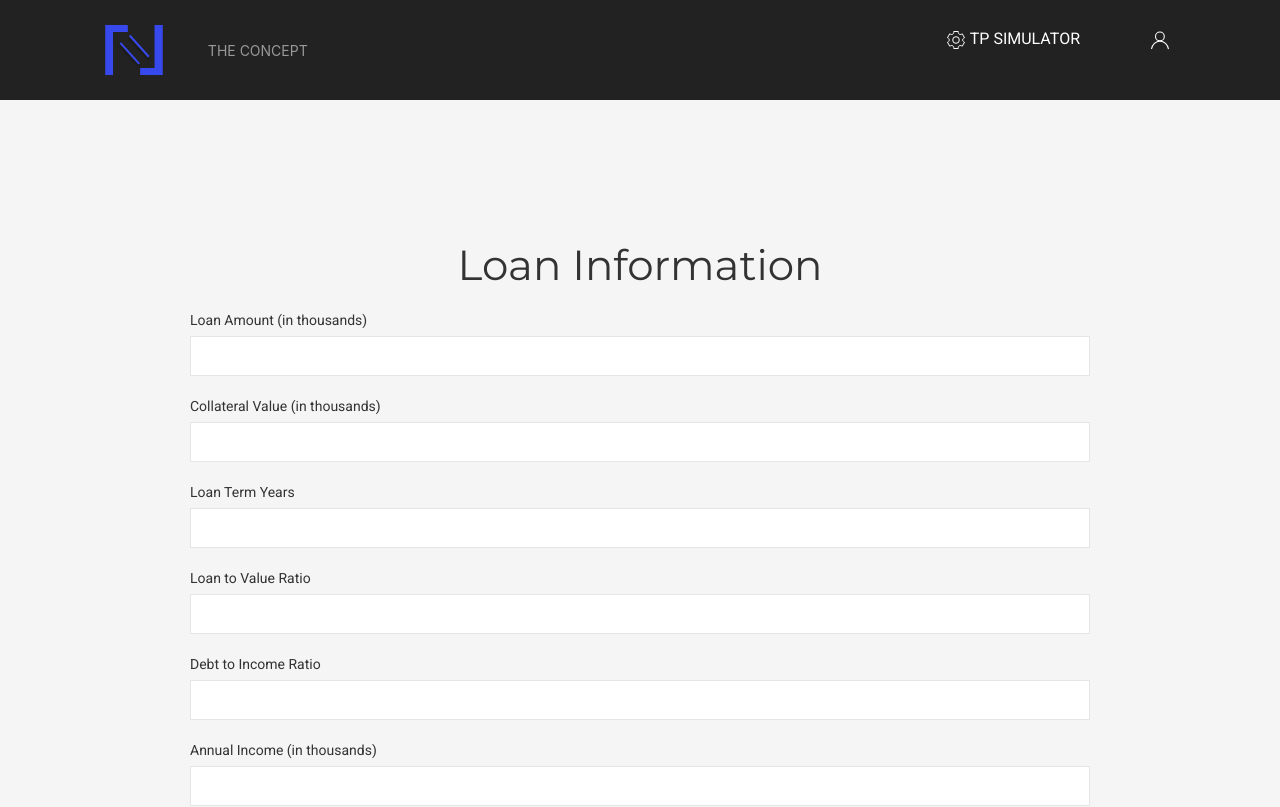
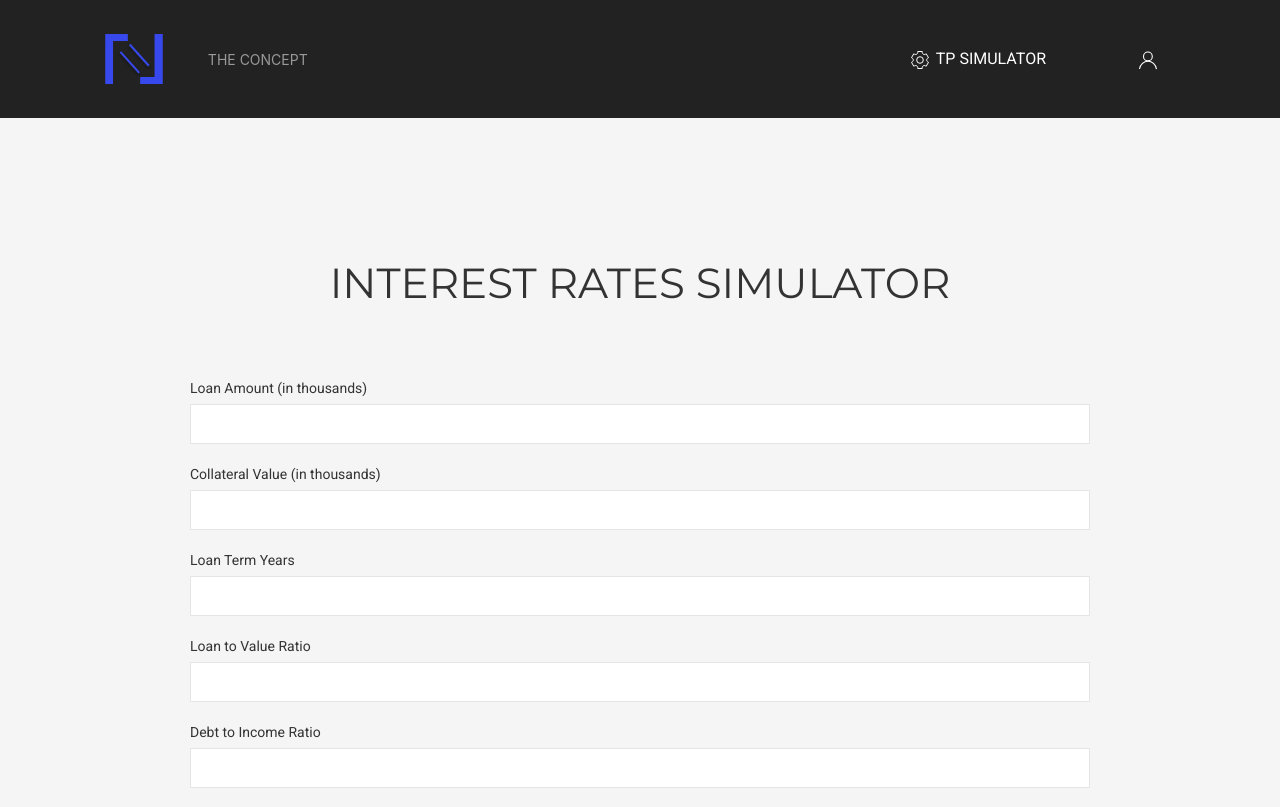
Before and after one commit to erwannlenoach/interest-rate-fe, a Next.js app: page /interest-rates in a window 1280 px wide. Shown: the top 807 px of the page. Built offline with nearby package versions, Linux system fonts and the light colour scheme; no server answers; sample sign-in values are in the browser's storage.

Commit message:
design-css-interest-rate

```diff
--- a/app/components/header/page.js
+++ b/app/components/header/page.js
@@ -61,7 +61,7 @@ export default function Header() {
             <>
               <div className="uk-inline">
                 <button
-                  className="uk-button uk-button-default button-header"
+                  className="uk-button uk-button-default button-header uk-button-icon"
                   type="button"
                   onClick={toggleTPSimulatorMenu}
                   aria-haspopup="true"
@@ -76,7 +76,24 @@ export default function Header() {
                 >
                   <ul className="uk-nav uk-dropdown-nav">
                     <li className="uk-parent">
-                      <a href="#">
+                      <a href="#" className="uk-text-bold">
+                        <span
+                          data-uk-icon="icon: arrow-up-right"
+                          className="uk-icon"
+                        ></span>
+                        Interest Rates
+                      </a>
+                      <ul className="uk-nav-sub">
+                        <li>
+                          <Link href="/interest-rates">Simulator</Link>
+                        </li>
+                        <li>
+                          <Link href="/interest-rates-history">History</Link>
+                        </li>
+                      </ul>
+                    </li>
+                    <li className="uk-parent">
+                      <a href="#" className="uk-text-bold">
                         <span
                           data-uk-icon="icon: more"
                           className="uk-icon"
@@ -92,29 +109,12 @@ export default function Header() {
                         </li>
                       </ul>
                     </li>
-                    <li className="uk-parent">
-                      <a href="#">
-                        <span
-                          data-uk-icon="icon: arrow-up-right"
-                          className="uk-icon"
-                        ></span>
-                        Interest Rates
-                      </a>
-                      <ul className="uk-nav-sub">
-                        <li>
-                          <Link href="/interest-rates">Simulator</Link>
-                        </li>
-                        <li>
-                          <Link href="/interest-rates-history">History</Link>
-                        </li>
-                      </ul>
-                    </li>
                   </ul>
                 </div>
               </div>
               <div className="uk-inline">
                 <button
-                  className="uk-button uk-button-default button-header"
+                  className="uk-button uk-button-default button-header uk-button-icon"
                   type="button"
                   onClick={toggleUserMenu}
                   aria-haspopup="true"
@@ -123,7 +123,7 @@ export default function Header() {
                   <span data-uk-icon="icon: user" className="uk-icon"></span>
                 </button>
                 <div
-                  uk-dropdown="mode: click; pos: bottom-right"
+                  uk-dropdown="mode: click; pos: bottom-center"
                   hidden={!isUserMenuOpen}
                   className="custom-dropdown"
                 >
--- a/app/components/header/styles.css
+++ b/app/components/header/styles.css
@@ -40,7 +40,7 @@
 
 /* styles.css */
 .uk-button-icon {
-  padding:30px;
+  padding: 30px !important;
   cursor: pointer; /* Change le curseur pour indiquer qu'il est cliquable */
 }
 
--- a/app/interest-rates-history/page.js
+++ b/app/interest-rates-history/page.js
@@ -23,14 +23,12 @@ const interestRatesHistory = () => {
           { headers: { Authorization: `Bearer ${token}` } }
         );
         setLoans(response.data.loans);
-
       } catch (error) {
         console.error("Failed to fetch loans", error);
       }
     };
 
     fetchLoans();
-
   }, [user]);
 
   const formatValue = (value, key) => {
@@ -112,7 +110,7 @@ const interestRatesHistory = () => {
           </table>
         </div>
       ) : (
-        <p>No loans available.</p>
+        <p className="uk-padding">No loans available.</p>
       )}
     </div>
   );
--- a/app/interest-rates/page.js
+++ b/app/interest-rates/page.js
@@ -104,13 +104,16 @@ const InterestRatesForm = () => {
 
   return (
     <div className="uk-container uk-container-small uk-margin-large-top uk-padding-large">
-      <h1 className="uk-text-center">
-        <span>Loan Information</span>
+      <h1 className="uk-text-center uk-margin-large-bottom">
+        <span>INTEREST RATES SIMULATOR</span>
       </h1>
       <form onSubmit={handleSubmit} className="uk-form-stacked">
         {[
           { label: "Loan Amount (in thousands)", name: "Loan_Amount" },
-          { label: "Collateral Value (in thousands)", name: "Collateral_Value" },
+          {
+            label: "Collateral Value (in thousands)",
+            name: "Collateral_Value",
+          },
           { label: "Loan Term Years", name: "Loan_Term_Years" },
           { label: "Loan to Value Ratio", name: "Loan_to_Value_Ratio" },
           { label: "Debt to Income Ratio", name: "Debt_to_Income_Ratio" },
@@ -171,9 +174,12 @@ const InterestRatesForm = () => {
         )}
       </form>
       {prediction && (
-        <div className="uk-margin uk-alert-success uk-text-center" uk-alert="true">
+        <div
+          className="uk-margin uk-alert-success uk-text-center"
+          uk-alert="true"
+        >
           <p className="uk-text-large">
-            <strong>Predicted Interest Rate:</strong> {`${(prediction)}%`}
+            <strong>Predicted Interest Rate:</strong> {`${prediction}%`}
           </p>
           <div className="uk-margin uk-flex uk-flex-center uk-flex-middle">
             <button
--- a/app/profit-split-history/page.js
+++ b/app/profit-split-history/page.js
@@ -110,7 +110,7 @@ const ProfitSplitHistory = () => {
           </table>
         </div>
       ) : (
-        <p>No profit splits available.</p>
+        <p className="uk-padding">No profit splits available.</p>
       )}
     </div>
   );
--- a/app/profit-split/page.js
+++ b/app/profit-split/page.js
@@ -99,8 +99,8 @@ const ProfitSplit = () => {
 
   return (
     <div className="uk-container uk-container-small uk-margin-large-top uk-padding-large">
-      <h1 className="uk-text-center">
-        <span>Profit Split Simulator</span>
+      <h1 className="uk-text-center uk-margin-large-bottom">
+        <span>PROFIT SPLIT SIMULATOR</span>
       </h1>
       <form onSubmit={handleSubmit} className="uk-form-stacked">
         <fieldset className="uk-fieldset">
```
Lines whose indentation alone changed are shown as unchanged.
